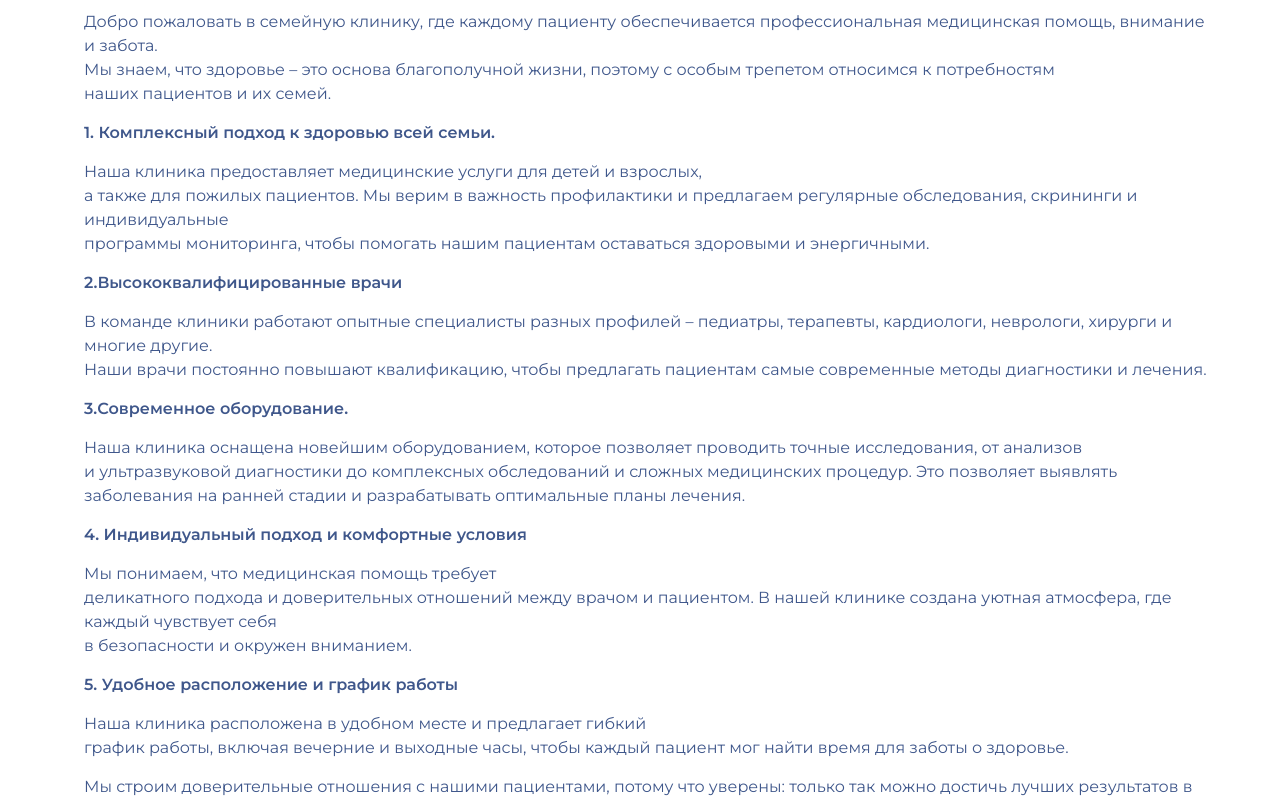
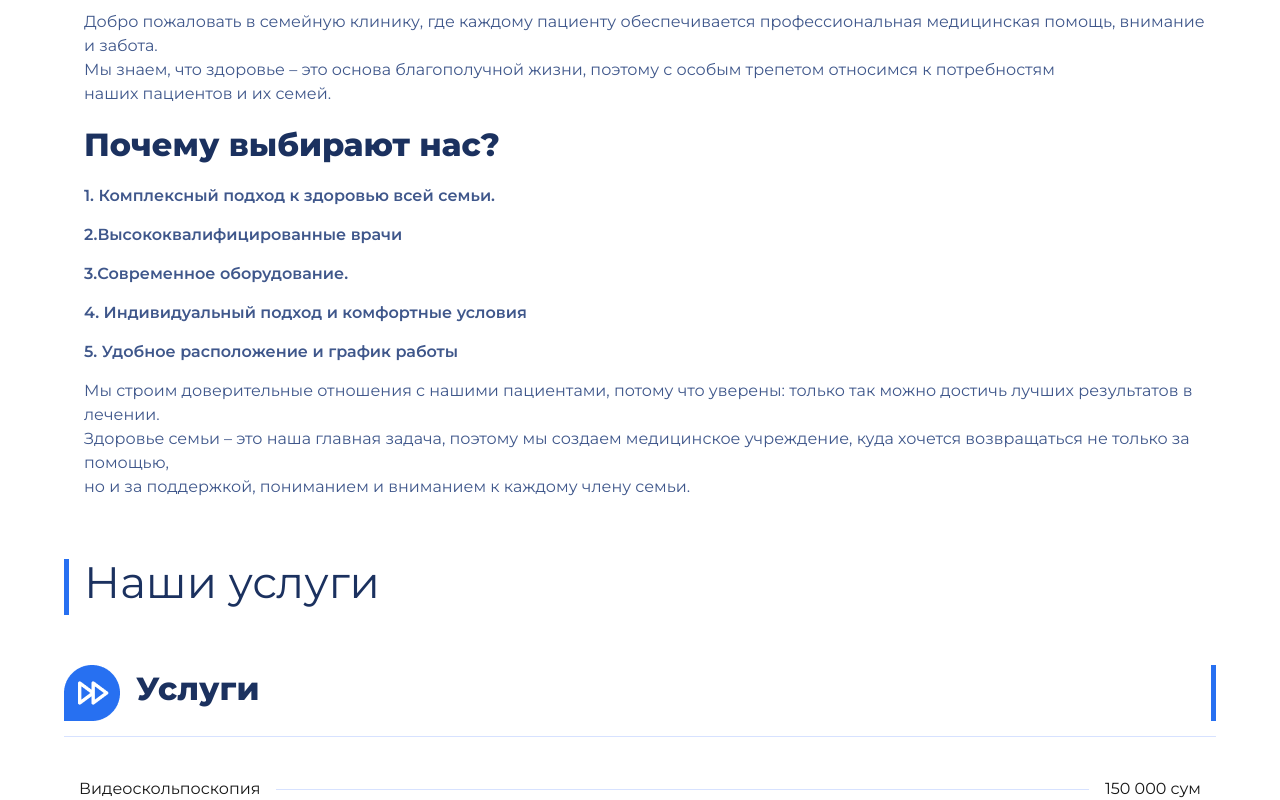
Before and after one commit to Baxa-1998/Med-Fast-Clinic, a Next.js app: page / in a window 1280 px wide. Shown: the part 1460-2260 px from the top of the page. Built offline with nearby package versions, Linux system fonts and the light colour scheme.

Commit message:
new commit

```diff
--- a/components/shared/Description/index.jsx
+++ b/components/shared/Description/index.jsx
@@ -113,36 +113,36 @@ export default function Description() {
           благополучной жизни, поэтому с особым трепетом относимся к потребностям <br /> наших
           пациентов и их семей.
         </p>
-        {/* <h3 id="description-text">Почему выбирают нас?</h3> */}
+        <h3 id="description-text">Почему выбирают нас?</h3>
         <h4> 1. Комплексный подход к здоровью всей семьи.</h4>
-        <p id="description-text">
+        {/* <p id="description-text">
           Наша клиника предоставляет медицинские услуги для детей и взрослых, <br /> а также для
           пожилых пациентов. Мы верим в важность профилактики и предлагаем регулярные обследования,
           скрининги и индивидуальные <br /> программы мониторинга, чтобы помогать нашим пациентам
           оставаться здоровыми и энергичными. <br />
-        </p>
+        </p> */}
         <h4>2.Высококвалифицированные врачи</h4>
-        <p>
+        {/* <p>
           В команде клиники работают опытные специалисты разных профилей – педиатры, терапевты,
           кардиологи, неврологи, хирурги и многие другие. <br /> Наши врачи постоянно повышают
           квалификацию, чтобы предлагать пациентам самые современные методы диагностики и лечения.
-        </p>
+        </p> */}
         <h4>3.Современное оборудование.</h4>
-        <p>Наша клиника
+        {/* <p>Наша клиника
           оснащена новейшим оборудованием, которое позволяет проводить точные исследования, от
           анализов <br /> и ультразвуковой диагностики до комплексных обследований и сложных
           медицинских процедур. Это позволяет выявлять заболевания на ранней стадии и разрабатывать
-          оптимальные планы лечения. <br /></p>
+          оптимальные планы лечения. <br /></p> */}
           <h4>4. Индивидуальный подход и комфортные условия</h4>
-          <p> Мы понимаем, что медицинская помощь требует{' '}
+          {/* <p> Мы понимаем, что медицинская помощь требует{' '}
           <br />
           деликатного подхода и доверительных отношений между врачом и пациентом. В нашей клинике
           создана уютная атмосфера, где каждый чувствует себя <br /> в безопасности и окружен
-          вниманием.</p>
+          вниманием.</p> */}
           <h4>5. Удобное расположение и график работы</h4>
-          <p> Наша клиника расположена в удобном
+          {/* <p> Наша клиника расположена в удобном
           месте и предлагает гибкий <br /> график работы, включая вечерние и выходные часы, чтобы
-          каждый пациент мог найти время для заботы о здоровье.</p>
+          каждый пациент мог найти время для заботы о здоровье.</p> */}
         {/* <h4 id="description-text">Наши услуги:</h4>
         <ul id="description-text">
           <li id="description-text">Профилактические осмотры и консультации специалистов</li>
```
